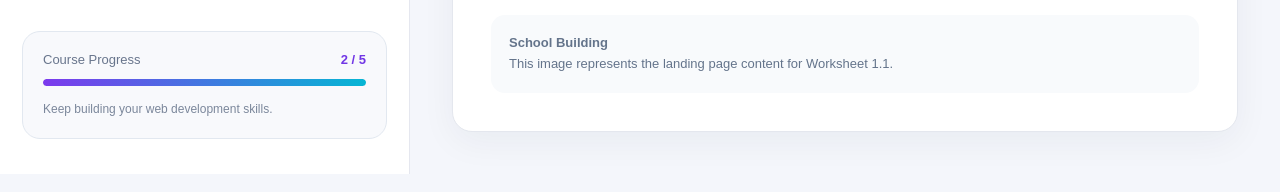
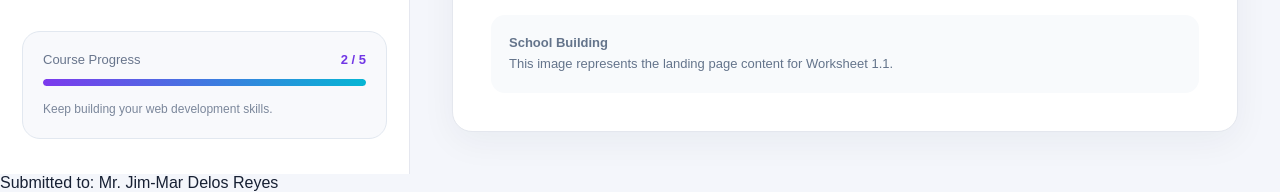
Before and after one commit to jecan14/profelect-5, a plain HTML site: page index.html in a window 1280 px wide. Shown: the part 876-1068 px from the top of the page. Drawn offline with Linux system fonts and the light colour scheme.

Commit message:
Add footer with submission information

```diff
--- a/index.html
+++ b/index.html
@@ -334,6 +334,11 @@
 
     </div>
 
+    <footer class="page-footer">
+        <p>
+            Submitted to: Mr. Jim-Mar Delos Reyes
+        </p>
+    </footer>
 
     <script src="script.js"></script>
 
```
